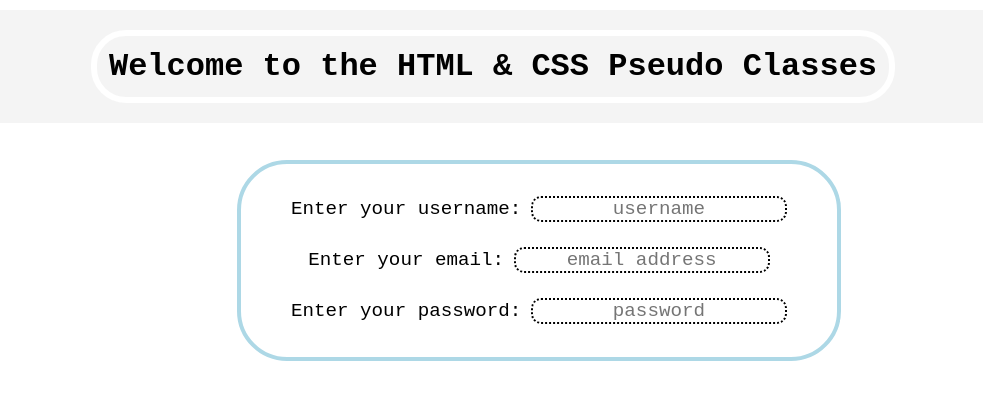
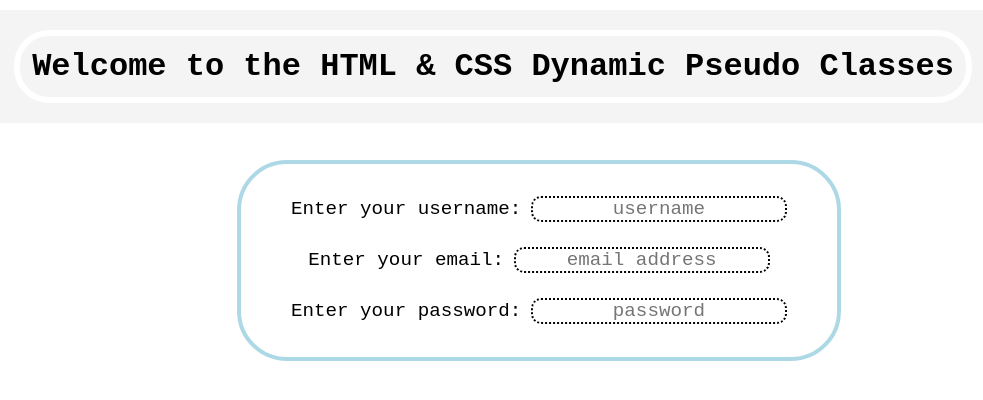
Before and after one commit to shaikrasheed99/html-and-css-crash-course, a plain HTML site: page css/pseudo-classes/dynamic/index.html in a window 1280 px wide. Shown: the whole page, without its empty margins (177-1160 px from the left). Drawn offline with Linux system fonts and the light colour scheme.

Commit message:
Refactor. Folder names

```diff
--- a/css/pseudo-classes/index.html
+++ b/css/pseudo-classes/dynamic/index.html
@@ -8,7 +8,7 @@
 
     <body>
         <header>
-            <h1>Welcome to the HTML & CSS Pseudo Classes</h1>
+            <h1>Welcome to the HTML & CSS Dynamic Pseudo Classes</h1>
         </header>
 
         <main>
```
Also changed, not shown: css/pseudo-classes/dynamic/styles.css (renamed from css/pseudo-classes/styles.css).
